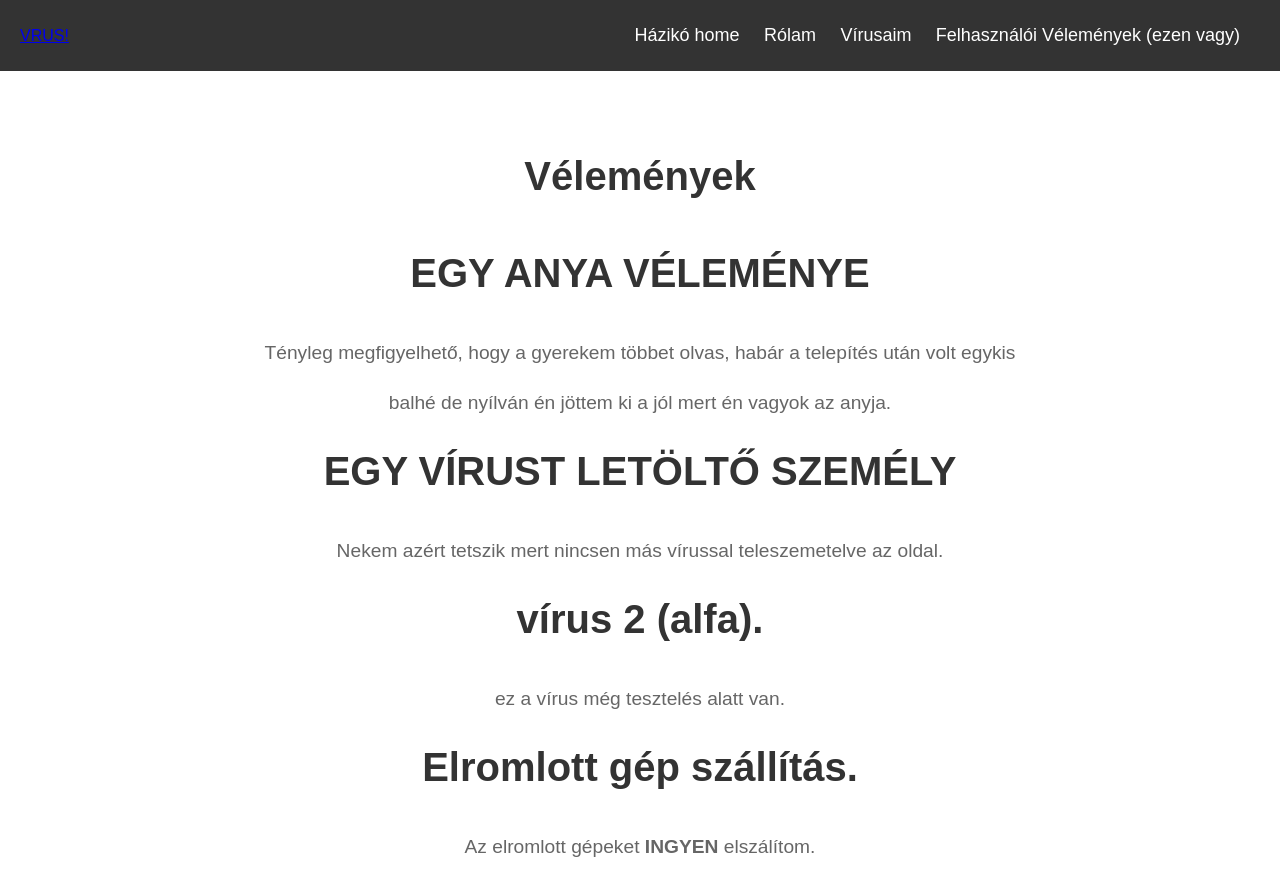
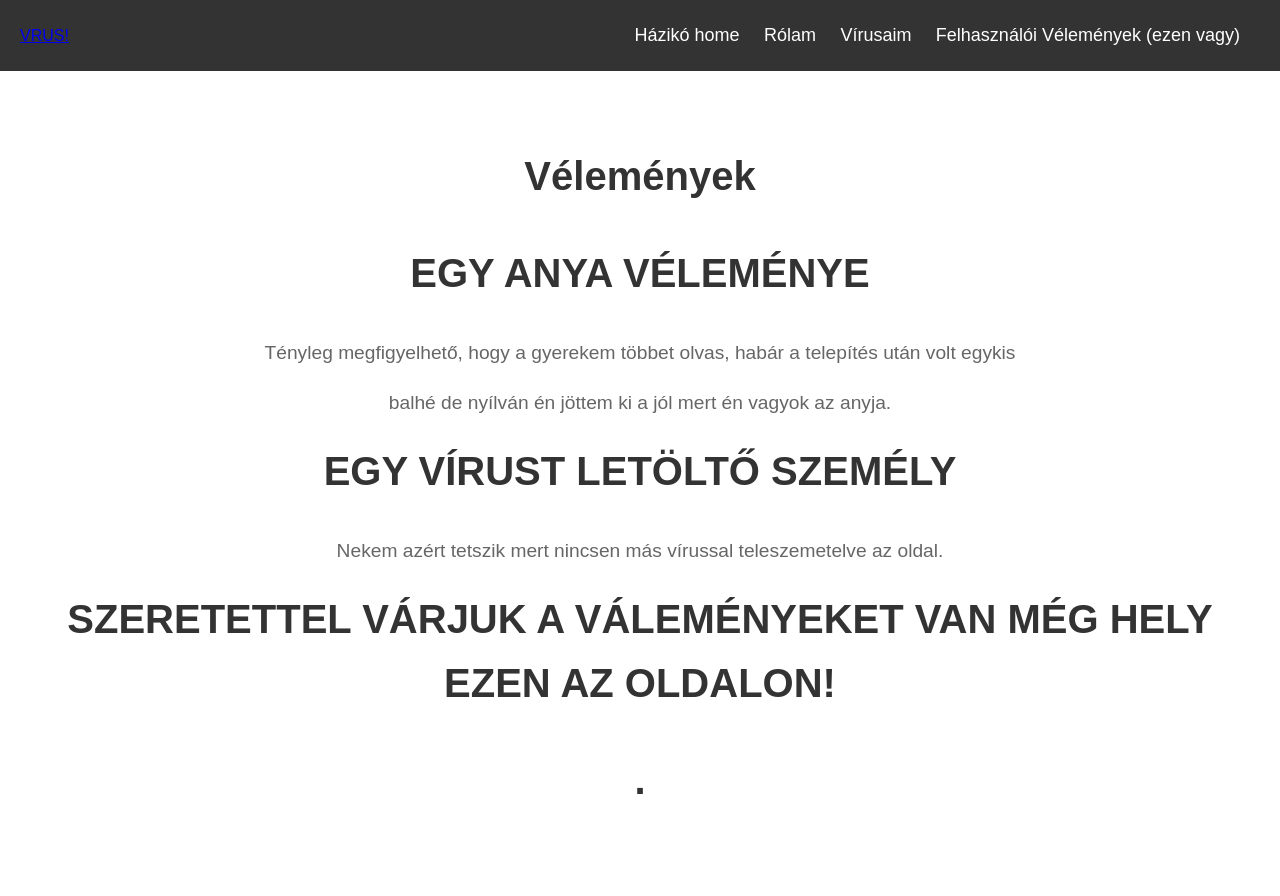
Before and after one commit to ERETWA666/covid-19, a plain HTML site: page felhasználói_vélemények.html in a window 1280 px wide. Drawn offline with Linux system fonts and the light colour scheme.

Commit message:
Update felhasználói_vélemények.html

```diff
--- a/felhasználói_vélemények.html
+++ b/felhasználói_vélemények.html
@@ -33,10 +33,10 @@
         <p>balhé de nyílván én jöttem ki a jól mert én vagyok az anyja.</p>
         <h2>EGY VÍRUST LETÖLTŐ SZEMÉLY</h2>
         <p>Nekem azért tetszik mert nincsen más vírussal teleszemetelve az oldal.</p>
-        <h2>vírus 2 (alfa).</h2>
-        <p>ez a vírus még tesztelés alatt van.</p>
-        <h2>Elromlott gép szállítás.</h2>
-        <p>Az elromlott gépeket <strong>INGYEN</strong> elszálítom.</p>
+        <h2>SZERETETTEL VÁRJUK A VÁLEMÉNYEKET VAN MÉG HELY EZEN AZ OLDALON!</h2>
+        <p></p>
+        <h2>.</h2>
+        <p><strong></strong></p>
     </section>
 
 </body>
```
